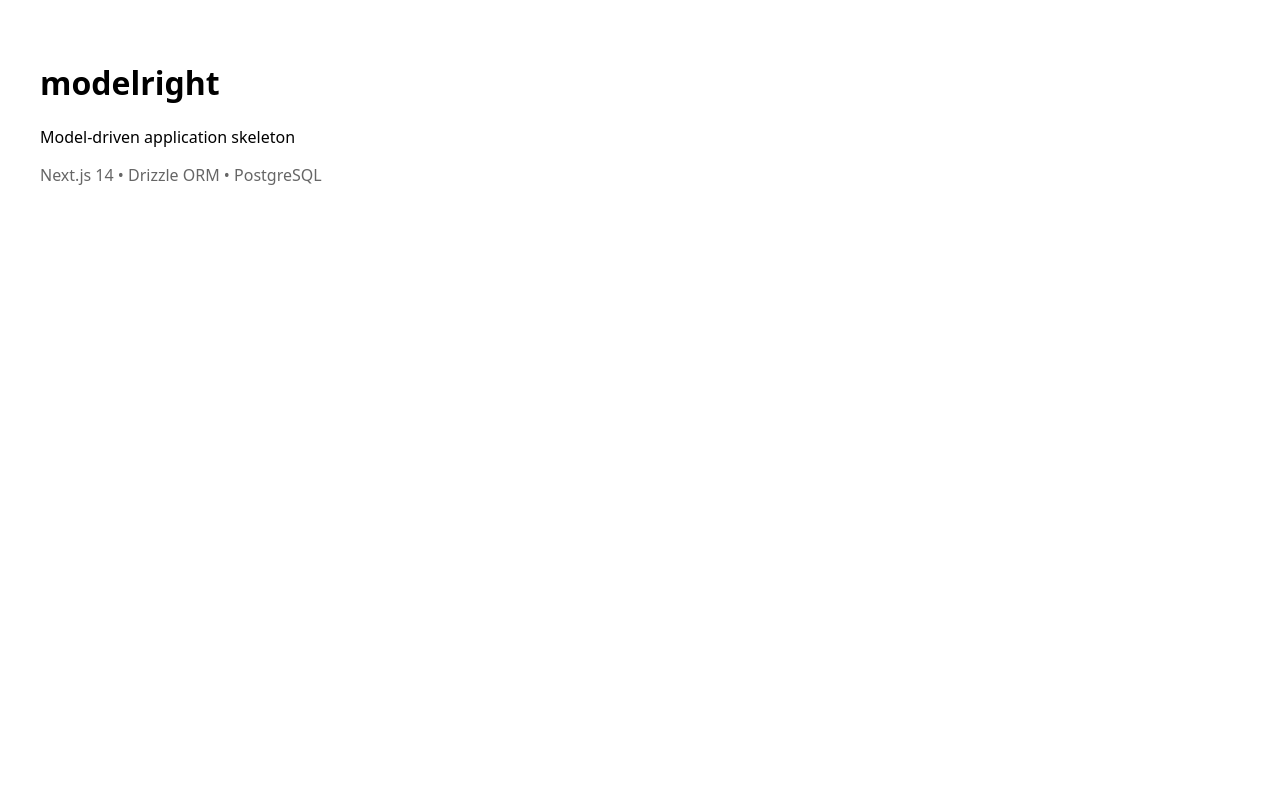
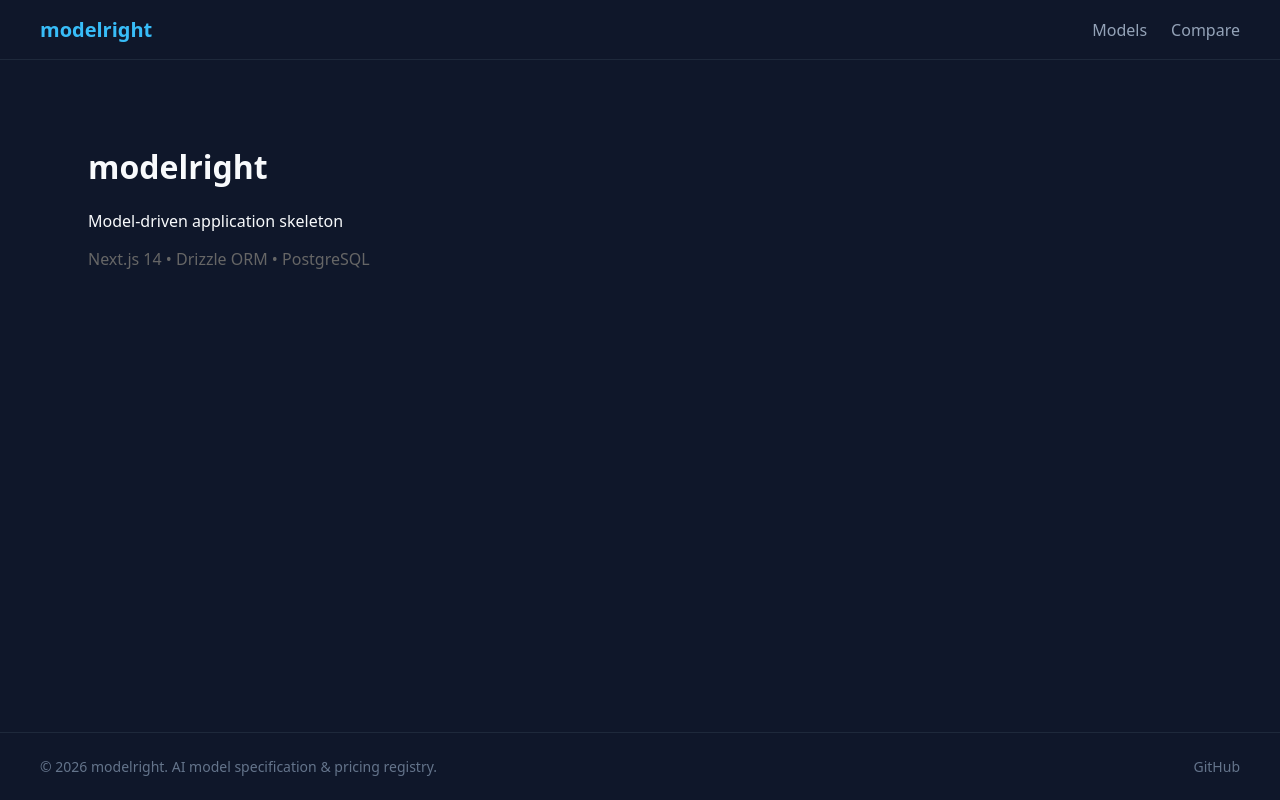
Before and after one commit to homezloco/modelright, a Next.js app: page / in a window 1280 px wide. Built offline with nearby package versions, Linux system fonts and the light colour scheme.

Commit message:
Add site navigation and footer to layout (#9)
* feat: add site nav header and footer to root layout (q-0009)

* fix(ts): correct JSX style object syntax in RootLayout

```diff
--- a/src/app/layout.tsx
+++ b/src/app/layout.tsx
@@ -1,4 +1,5 @@
 import type { Metadata } from 'next';
+import Link from 'next/link';
 
 export const metadata: Metadata = {
   title: 'modelright',
@@ -12,7 +13,40 @@
 }) {
   return (
     <html lang="en">
-      <body>{children}</body>
+      <body style={{ margin: 0, fontFamily: 'system-ui, -apple-system, sans-serif', backgroundColor: '#0f172a', color: '#f8fafc', minHeight: '100vh', display: 'flex', flexDirection: 'column' }}>
+        <header style={{ borderBottom: '1px solid #1e293b', backgroundColor: '#0f172a', padding: '1rem 2rem' }}>
+          <div style={{ maxWidth: '1200px', margin: '0 auto', display: 'flex', alignItems: 'center', justifyContent: 'space-between' }}>
+            <Link href="/models" style={{ fontSize: '1.25rem', fontWeight: 'bold', color: '#38bdf8', textDecoration: 'none' }}>
+              modelright
+            </Link>
+            <nav style={{ display: 'flex', gap: '1.5rem' }}>
+              <Link href="/models" style={{ color: '#94a3b8', textDecoration: 'none', fontWeight: 500 }}>
+                Models
+              </Link>
+              <Link href="/compare" style={{ color: '#94a3b8', textDecoration: 'none', fontWeight: 500 }}>
+                Compare
+              </Link>
+            </nav>
+          </div>
+        </header>
+
+        <main style={{ flex: 1, maxWidth: '1200px', width: '100%', margin: '0 auto', padding: '2rem 1rem', boxSizing: 'border-box' }}>
+          {children}
+        </main>
+
+        <footer style={{ borderTop: '1px solid #1e293b', backgroundColor: '#0f172a', padding: '1.5rem 2rem', marginTop: 'auto', color: '#64748b', fontSize: '0.875rem' }}>
+          <div style={{ maxWidth: '1200px', margin: '0 auto', display: 'flex', justifyContent: 'space-between', alignItems: 'center', flexWrap: 'wrap', gap: '1rem' }}>
+            <div>
+              &copy; {new Date().getFullYear()} modelright. AI model specification &amp; pricing registry.
+            </div>
+            <div>
+              <a href="https://github.com/homezloco/modelright" target="_blank" rel="noopener noreferrer" style={{ color: '#64748b', textDecoration: 'none' }}>
+                GitHub
+              </a>
+            </div>
+          </div>
+        </footer>
+      </body>
     </html>
   );
 }
```
Also changed, not shown: 2 other files (tests, documents, lock files or other folders).
